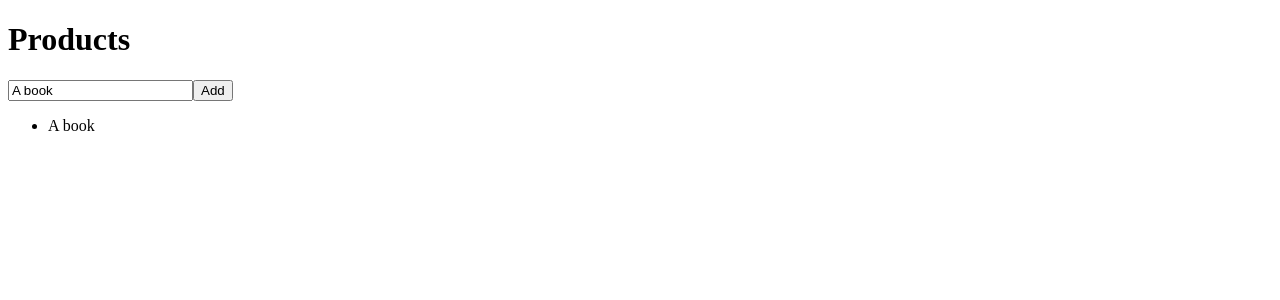
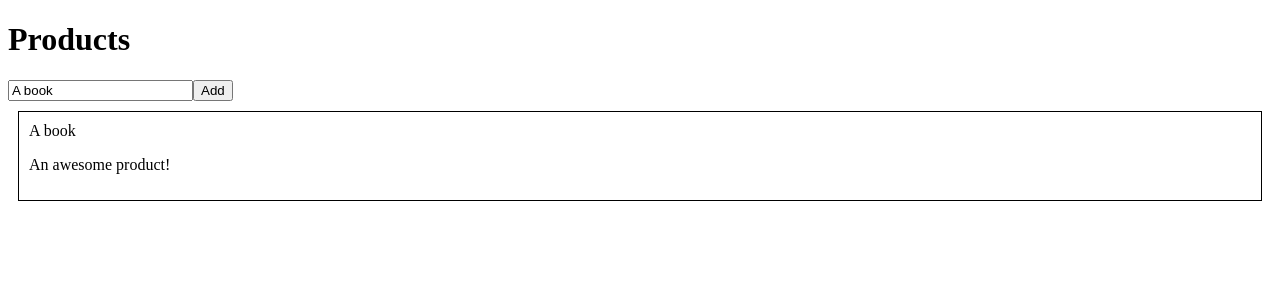
Before and after one commit to plolon/AngularFullApp, an Angular app: page / in a window 1280 px wide. Both pictures are taken after a click on the button "Add". Shown: the top 300 px of the page. Built offline with nearby package versions, Linux system fonts and the light colour scheme.

Commit message:
Added cross component communication

```diff
--- a/src/app/app.module.ts
+++ b/src/app/app.module.ts
@@ -5,11 +5,13 @@
 
 import { AppComponent } from './app.component';
 import { ProductsComponent } from './products.component';
+import { ProductComponent } from './product/product.component';
 
 @NgModule({
   declarations: [
     AppComponent,
-    ProductsComponent
+    ProductsComponent,
+    ProductComponent
   ],
   imports: [
     BrowserModule,
--- /dev/null
+++ b/src/app/product/product.component.css
@@ -0,0 +1,5 @@
+.product {
+    border: 1px solid black;
+    padding: 10px;
+    margin: 10px;
+}
--- /dev/null
+++ b/src/app/product/product.component.html
@@ -0,0 +1,4 @@
+<article class="product" (click)="onClicked()">
+    <div>{{productName}}</div>
+    <p>An awesome product!</p>
+</article>
--- /dev/null
+++ b/src/app/product/product.component.ts
@@ -0,0 +1,19 @@
+import { Component, Input, OnInit, EventEmitter, Output } from '@angular/core';
+
+@Component({
+  selector: 'app-product',
+  templateUrl: './product.component.html',
+  styleUrls: ['./product.component.css']
+})
+export class ProductComponent implements OnInit {
+  @Input() productName: string;
+  @Output() productClicked = new EventEmitter();
+
+  constructor() { }
+
+  ngOnInit(): void {
+  }
+  onClicked(){
+    this.productClicked.emit();
+  }
+}
--- a/src/app/products.component.html
+++ b/src/app/products.component.html
@@ -1,6 +1,4 @@
 <h1>Products</h1>
 <input *ngIf="isDisabled" type="text" [(ngModel)]="productName">
 <button *ngIf="isDisabled" (click)="onAddProduct()">Add</button>
-<ul>
-    <li *ngFor="let product of products">{{product}}</li>
-</ul>
+<app-product (productClicked)="onRemoveProduct(product)" *ngFor="let product of products" [productName]="product">{{productName}}</app-product>
--- a/src/app/products.component.ts
+++ b/src/app/products.component.ts
@@ -11,10 +11,14 @@
     constructor() {
         setTimeout(() => {
             this.isDisabled = true;
-        }, 3000);
+        }, 1000);
     }
 
     onAddProduct() {
         this.products.push(this.productName);
     }
+
+    onRemoveProduct(product: string){
+        this.products = this.products.filter(x => x !== product);
+    }
 }
--- a/tsconfig.json
+++ b/tsconfig.json
@@ -6,6 +6,7 @@
     "outDir": "./dist/out-tsc",
     "forceConsistentCasingInFileNames": true,
     "strict": true,
+    "strictPropertyInitialization": false,
     "noImplicitOverride": true,
     "noPropertyAccessFromIndexSignature": true,
     "noImplicitReturns": true,
```
Also changed, not shown: 1 other file (tests, documents, lock files or other folders).
